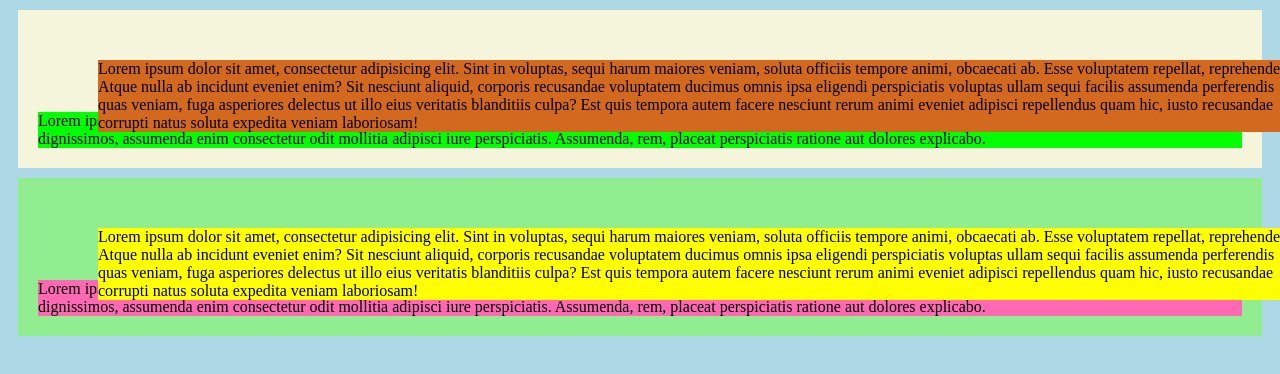
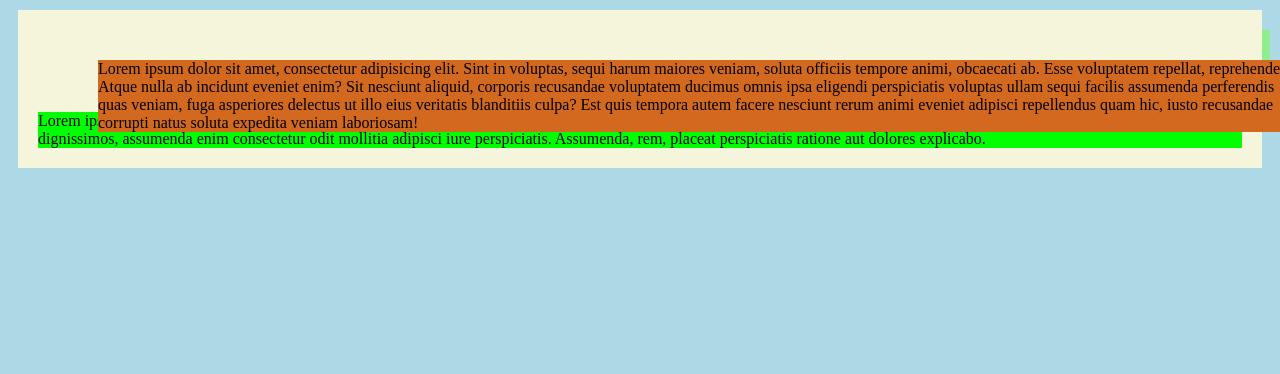
Before and after one commit to miborko/css-podstawy, a plain HTML site: page pozycjonowanie/index.html in a window 1280 px wide. Shown: the top 374 px of the page. Drawn offline with Linux system fonts and the light colour scheme.

Commit message:
zabawy w pozycjonowanie

```diff
--- a/pozycjonowanie/css/style.css
+++ b/pozycjonowanie/css/style.css
@@ -9,6 +9,7 @@ div {
 div#kontener {
     background-color: beige;
     padding: 10px;
+    z-index: 100;
 }
 
 div#kontener > div#pierwszy {
@@ -25,11 +26,15 @@ div#kontener > div#drugi {
 div#kontener-abs {
     background-color: lightgreen;
     padding: 10px;
+    position: fixed;
+    top: 20px;
+    left: 40px;
+    z-index: -200;
 }
 
 div#kontener-abs > div#pierwszy-abs {
     background-color: yellow;
-    position: relative;
+    position: absolute;
     top: 30px;
     left: 60px;
 }
```
